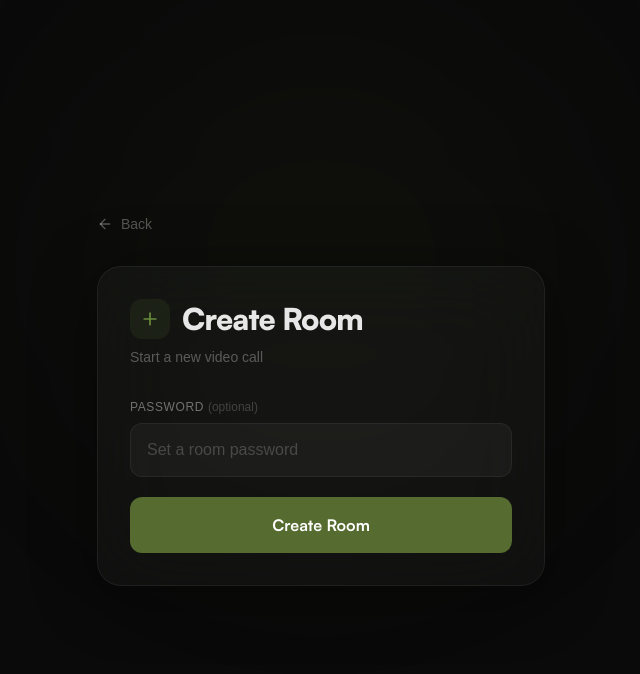
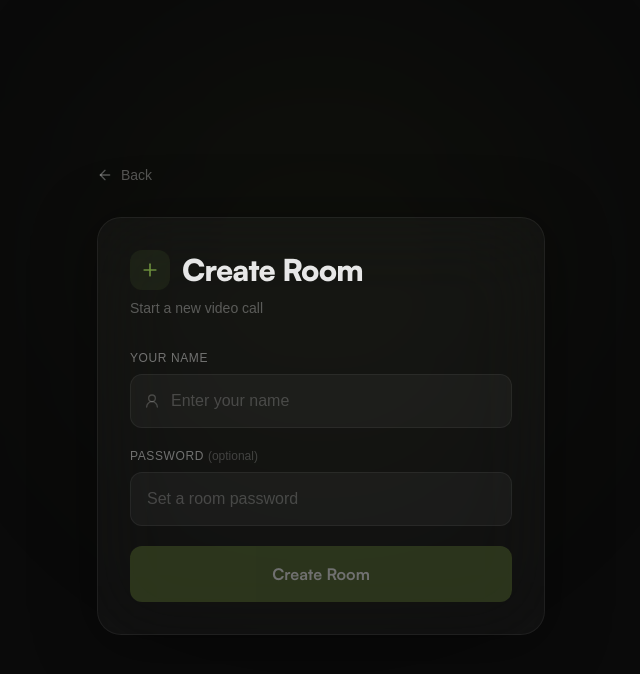
Before and after one commit to spiicez21/spicez-cam, a Next.js app in the folder frontend/: page / in a window 1280 px wide. Both pictures are taken after a click on the button "Create Room". Shown: the top 674 px of the page, without its empty margins (319-959 px from the left). Built offline with nearby package versions, Linux system fonts and the light colour scheme; no server answers; a web font is replaced by a local one.

Commit message:
feat: add user name input to CreateRoom and JoinRoom components; pass user name to VideoCall component

```diff
--- a/frontend/app/page.tsx
+++ b/frontend/app/page.tsx
@@ -11,19 +11,23 @@ type View = 'landing' | 'create' | 'join' | 'call';
 export default function Home() {
   const [view, setView] = useState<View>('landing');
   const [roomId, setRoomId] = useState<string | null>(null);
+  const [userName, setUserName] = useState<string>('');
 
-  const handleRoomCreated = (id: string) => {
+  const handleRoomCreated = (id: string, name: string) => {
     setRoomId(id);
+    setUserName(name);
     setView('call');
   };
 
-  const handleRoomJoined = (id: string) => {
+  const handleRoomJoined = (id: string, name: string) => {
     setRoomId(id);
+    setUserName(name);
     setView('call');
   };
 
   const handleLeave = () => {
     setRoomId(null);
+    setUserName('');
     setView('landing');
   };
 
@@ -48,7 +52,7 @@ export default function Home() {
         />
       )}
       {view === 'call' && roomId && (
-        <VideoCall roomId={roomId} onLeave={handleLeave} />
+        <VideoCall roomId={roomId} userName={userName} onLeave={handleLeave} />
       )}
     </main>
   );
--- a/frontend/src/components/CreateRoom.jsx
+++ b/frontend/src/components/CreateRoom.jsx
@@ -2,9 +2,10 @@
 
 import { useState, useEffect } from 'react';
 import { useSocket } from '@/hooks/useSocket';
-import { ArrowLeft, Plus, Loader2 } from 'lucide-react';
+import { ArrowLeft, Plus, Loader2, UserRound } from 'lucide-react';
 
 export default function CreateRoom({ onRoomCreated, onBack }) {
+  const [name, setName] = useState('');
   const [password, setPassword] = useState('');
   const [loading, setLoading] = useState(false);
   const [error, setError] = useState('');
@@ -16,14 +17,14 @@ export default function CreateRoom({ onRoomCreated, onBack }) {
   }, []);
 
   const handleCreate = () => {
-    if (!socket) return;
+    if (!socket || !name.trim()) return;
     setLoading(true);
     setError('');
 
     socket.emit('create-room', { password: password || null }, (response) => {
       setLoading(false);
       if (response.success) {
-        onRoomCreated(response.roomId);
+        onRoomCreated(response.roomId, name.trim());
       } else {
         setError('Failed to create room. Please try again.');
       }
@@ -61,6 +62,22 @@ export default function CreateRoom({ onRoomCreated, onBack }) {
           <div className="space-y-5">
             <div>
               <label className="block text-white/40 text-xs font-cabinet font-medium uppercase tracking-wider mb-2">
+                Your Name
+              </label>
+              <div className="relative">
+                <input
+                  type="text"
+                  value={name}
+                  onChange={(e) => setName(e.target.value)}
+                  placeholder="Enter your name"
+                  className="w-full pl-10 pr-4 py-3 sm:py-3.5 rounded-xl bg-white/[0.04] border border-white/[0.06] text-white placeholder-white/20 font-cabinet text-sm sm:text-base focus:outline-none focus:border-[#556B2F]/50 focus:bg-white/[0.06] transition-all duration-300"
+                />
+                <UserRound size={16} className="absolute left-3.5 top-1/2 -translate-y-1/2 text-white/20" />
+              </div>
+            </div>
+
+            <div>
+              <label className="block text-white/40 text-xs font-cabinet font-medium uppercase tracking-wider mb-2">
                 Password
                 <span className="text-white/20 lowercase tracking-normal ml-1">(optional)</span>
               </label>
@@ -81,7 +98,7 @@ export default function CreateRoom({ onRoomCreated, onBack }) {
 
             <button
               onClick={handleCreate}
-              disabled={loading}
+              disabled={loading || !name.trim()}
               className="w-full px-6 sm:px-8 py-3.5 sm:py-4 rounded-xl bg-[#556B2F] text-white font-bold text-sm sm:text-base font-satoshi transition-all duration-300 hover:bg-[#6B8E3D] hover:shadow-[0_8px_32px_rgba(85,107,47,0.3)] disabled:opacity-40 disabled:cursor-not-allowed disabled:hover:shadow-none active:scale-[0.98]"
             >
               {loading ? (
--- a/frontend/src/components/JoinRoom.jsx
+++ b/frontend/src/components/JoinRoom.jsx
@@ -2,9 +2,10 @@
 
 import { useState, useEffect, useRef } from 'react';
 import { useSocket } from '@/hooks/useSocket';
-import { ArrowLeft, LogIn, Loader2 } from 'lucide-react';
+import { ArrowLeft, LogIn, Loader2, UserRound } from 'lucide-react';
 
 export default function JoinRoom({ onRoomJoined, onBack }) {
+  const [name, setName] = useState('');
   const [digits, setDigits] = useState(Array(8).fill(''));
   const [password, setPassword] = useState('');
   const [loading, setLoading] = useState(false);
@@ -47,14 +48,14 @@ export default function JoinRoom({ onRoomJoined, onBack }) {
   }, []);
 
   const handleJoin = () => {
-    if (!socket || !roomId.trim()) return;
+    if (!socket || !roomId.trim() || !name.trim()) return;
     setLoading(true);
     setError('');
 
     socket.emit('join-room', { roomId: roomId.trim(), password: password || null }, (response) => {
       setLoading(false);
       if (response.success) {
-        onRoomJoined(roomId.trim());
+        onRoomJoined(roomId.trim(), name.trim());
       } else {
         setError(response.error || 'Failed to join room.');
       }
@@ -90,6 +91,22 @@ export default function JoinRoom({ onRoomJoined, onBack }) {
           </div>
 
           <div className="space-y-5">
+            <div>
+              <label className="block text-white/40 text-xs font-cabinet font-medium uppercase tracking-wider mb-2">
+                Your Name
+              </label>
+              <div className="relative">
+                <input
+                  type="text"
+                  value={name}
+                  onChange={(e) => setName(e.target.value)}
+                  placeholder="Enter your name"
+                  className="w-full pl-10 pr-4 py-3 sm:py-3.5 rounded-xl bg-white/[0.04] border border-white/[0.06] text-white placeholder-white/20 font-cabinet text-sm sm:text-base focus:outline-none focus:border-[#556B2F]/50 focus:bg-white/[0.06] transition-all duration-300"
+                />
+                <UserRound size={16} className="absolute left-3.5 top-1/2 -translate-y-1/2 text-white/20" />
+              </div>
+            </div>
+
             <div>
               <label className="block text-white/40 text-xs font-cabinet font-medium uppercase tracking-wider mb-3">
                 Room ID
@@ -138,7 +155,7 @@ export default function JoinRoom({ onRoomJoined, onBack }) {
 
             <button
               onClick={handleJoin}
-              disabled={loading || roomId.length < 8}
+              disabled={loading || roomId.length < 8 || !name.trim()}
               className="w-full px-6 sm:px-8 py-3.5 sm:py-4 rounded-xl bg-[#556B2F] text-white font-bold text-sm sm:text-base font-satoshi transition-all duration-300 hover:bg-[#6B8E3D] hover:shadow-[0_8px_32px_rgba(85,107,47,0.3)] disabled:opacity-40 disabled:cursor-not-allowed disabled:hover:shadow-none active:scale-[0.98]"
             >
               {loading ? (
--- a/frontend/src/components/VideoCall.jsx
+++ b/frontend/src/components/VideoCall.jsx
@@ -5,7 +5,7 @@ import VideoPlayer from '@/components/VideoPlayer';
 import { useWebRTC } from '@/hooks/useWebRTC';
 import { Copy, Check, Users, Mic, MicOff, Video, VideoOff, PhoneOff } from 'lucide-react';
 
-export default function VideoCall({ roomId, onLeave }) {
+export default function VideoCall({ roomId, userName, onLeave }) {
   const {
     localStream,
     remoteStreams,
@@ -82,7 +82,7 @@ export default function VideoCall({ roomId, onLeave }) {
           <VideoPlayer
             stream={localStream}
             muted={true}
-            label="You"
+            label={userName || 'You'}
             isAudioMuted={isAudioMuted}
             isVideoOff={isVideoOff}
             isLocal={true}
```
